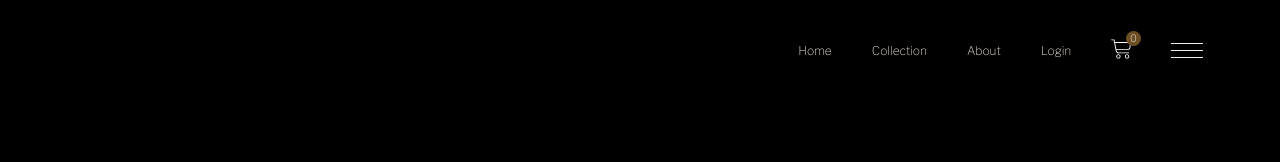
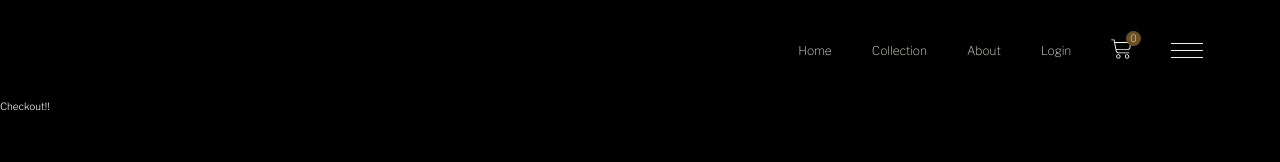
Before and after one commit to anagkazou/Celestial-app, a React (Create React App) app: page /checkout in a window 1280 px wide. Shown: the top 162 px of the page. Built offline with nearby package versions, Linux system fonts and the light colour scheme; no server answers.

Commit message:
set header position to sticky

```diff
--- a/src/components/cart-preview/cart-preview.component.jsx
+++ b/src/components/cart-preview/cart-preview.component.jsx
@@ -38,7 +38,12 @@ const CartPreview = ({toggleCartHidden, cartItems,history}) => (
             cartItems.length ?
         <div className="cart-preview__block--bottom">
             <p className="promo-text">Sign up for 10% off your first order. Valid within two days of signup.</p>
-      <CustomButton onClick = {() => {history.push("/checkout")}}>CONTINUE TO CHECKOUT</CustomButton>
+      <CustomButton onClick = {toggleCartHidden => {
+          history.push("/checkout");
+         // mapDispatchToProps.toggleCartHidden;
+        }
+        }
+          >CONTINUE TO CHECKOUT</CustomButton>
         </div>
         :null
           }
--- a/src/components/cart-preview/cart-preview.styles.scss
+++ b/src/components/cart-preview/cart-preview.styles.scss
@@ -44,7 +44,7 @@
       position: absolute;
       left: 25%;
       margin: 0.8vh auto 0 auto;
-      font-size: 1vw;
+      font-size: 0.8vw;
       background-color: black;
       color: white;
       width: 50%;
--- a/src/components/custom-button/custom-button.styles.scss
+++ b/src/components/custom-button/custom-button.styles.scss
@@ -20,6 +20,7 @@
 
   & + .google-sign-in {
     margin: 2rem 0 0 0;
+
     .container img {
       width: 1.2rem;
       vertical-align: middle;
--- a/src/components/header/header.styles.scss
+++ b/src/components/header/header.styles.scss
@@ -3,7 +3,7 @@
 .header {
   width: 100vw;
   height: 10rem;
-  position: fixed;
+  position: sticky;
   background-color: transparent;
   top: 0;
   display: flex;
--- a/src/pages/checkout/checkout.component.jsx
+++ b/src/pages/checkout/checkout.component.jsx
@@ -2,8 +2,8 @@ import React from 'react';
 import './checkout.styles.scss'
 
 const CheckoutPage = ( ) =>(
-    <div>
-        Checkout!
+    <div className = "checkout-page">
+        Checkout!!
     </div>
 );
 
--- a/src/pages/checkout/checkout.styles.scss
+++ b/src/pages/checkout/checkout.styles.scss
@@ -0,0 +1,3 @@
+.checkout-page {
+  color: white;
+}
```
